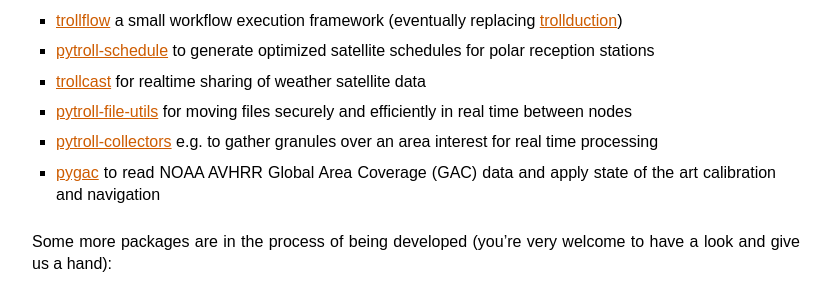
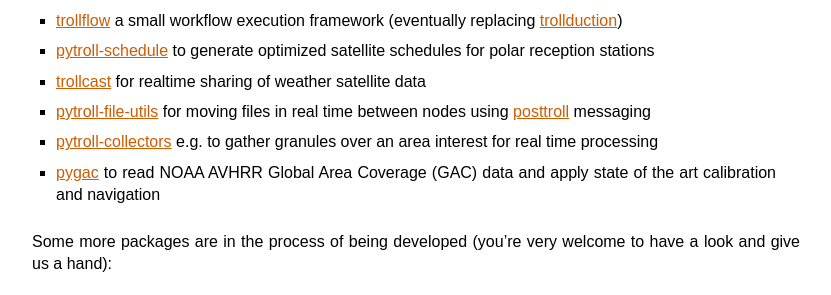
Before and after one commit to pytroll/pytroll, a Sphinx documentation site: the page built from web/source/index.rst, in a window 1280 px wide and 900 px high, scrolled down 1500 px. Shown: the part 157-452 px from the top of the window, without its empty margins (48-879 px from the left). Built offline with Sphinx 7.4.7, drawn with Linux system fonts in a browser that asks for light colours; formulas are drawn with MathJax 3; pages that are not in the unit, such as notebooks, are missing from menus.

Commit message:
Improve file-utils description
Signed-off-by: Adam.Dybbroe <adam.dybbroe@smhi.se>

```diff
--- a/web/source/index.rst
+++ b/web/source/index.rst
@@ -88,7 +88,7 @@
 * trollflow_ a small workflow execution framework (eventually replacing trollduction_)
 * pytroll-schedule_ to generate optimized satellite schedules for polar reception stations
 * trollcast_ for realtime sharing of weather satellite data
-* pytroll-file-utils_ for moving files securely and efficiently in real time between nodes
+* pytroll-file-utils_ for moving files in real time between nodes using posttroll_ messaging
 * pytroll-collectors_ e.g. to gather granules over an area interest for real time processing
 * pygac_ to read NOAA AVHRR Global Area Coverage (GAC) data and apply state of the art calibration and navigation
 
```
